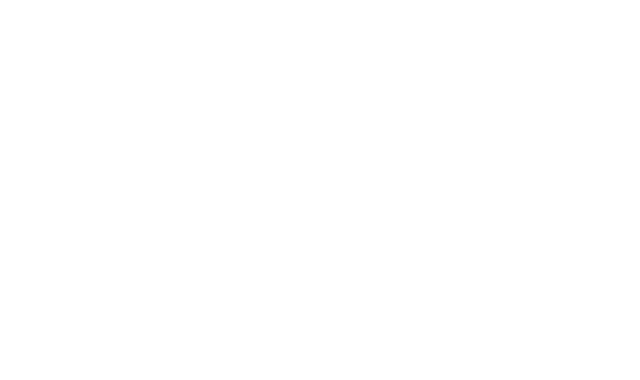
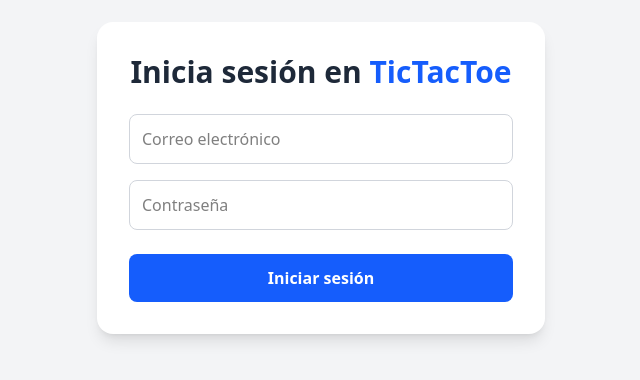
Before and after one commit to AlejandroGuerraJimenez/TicTacToe-Frontend, an Angular app in the folder tictactoe/: page /login in a window 1280 px wide. Before the commit this address led to /. Shown: the part 222-602 px from the top of the page, without its empty margins (319-959 px from the left). Built offline with nearby package versions, Linux system fonts and the light colour scheme.

Commit message:
Added new login component

```diff
--- a/tictactoe/src/app/app.routes.ts
+++ b/tictactoe/src/app/app.routes.ts
@@ -1,7 +1,9 @@
 import { Routes } from '@angular/router';
 import { RegisterComponent } from './components/register/register';
+import { LoginComponent } from './components/login/login';
 
 export const routes: Routes = [
   { path: 'register', component: RegisterComponent },
-  { path: '', redirectTo: 'register', pathMatch: 'full' } // Redirige al registro al abrir la web
+  { path: '', redirectTo: 'register', pathMatch: 'full' },
+  { path: 'login', component: LoginComponent }
 ];
--- a/tictactoe/src/app/components/login/login.html
+++ b/tictactoe/src/app/components/login/login.html
@@ -1 +1,40 @@
-<p>login works!</p>
+<div class="bg-gray-100 flex items-center justify-center min-h-screen">
+  <div class="w-full max-w-md">
+    <form
+      id="loginForm"
+      class="bg-white shadow-lg rounded-2xl p-8 flex flex-col gap-6"
+      (ngSubmit)="onLogin()"
+    >
+      <h2 class="text-3xl font-bold text-center text-gray-800">
+        Inicia sesión en <span class="text-blue-600">TicTacToe</span>
+      </h2>
+
+      <div class="flex flex-col gap-4">
+        <input
+          type="email"
+          placeholder="Correo electrónico"
+          class="border border-gray-300 rounded-lg p-3 focus:outline-none focus:ring-2 focus:ring-blue-400"
+          [(ngModel)]="email"
+          name="email"
+          required
+        />
+
+        <input
+          type="password"
+          placeholder="Contraseña"
+          class="border border-gray-300 rounded-lg p-3 focus:outline-none focus:ring-2 focus:ring-blue-400"
+          [(ngModel)]="password"
+          name="password"
+          required
+        />
+      </div>
+
+      <button
+        type="submit"
+        class="w-full bg-blue-600 hover:bg-blue-700 text-white font-semibold py-3 rounded-lg transition duration-200 ease-in-out transform hover:scale-105"
+      >
+        Iniciar sesión
+      </button>
+    </form>
+  </div>
+</div>
--- a/tictactoe/src/app/components/login/login.ts
+++ b/tictactoe/src/app/components/login/login.ts
@@ -1,11 +1,33 @@
-import { Component } from '@angular/core';
+import { Component, inject } from '@angular/core';
+import { FormsModule } from '@angular/forms';
+import { AuthService } from '../../services/auth.service';
 
 @Component({
   selector: 'app-login',
-  imports: [],
+  imports: [FormsModule],
   templateUrl: './login.html',
-  styleUrl: './login.css',
 })
-export class Login {
+export class LoginComponent {
+  private authService = inject(AuthService);
 
+  // En este login usaremos email + password
+  email: string = '';
+  password: string = '';
+
+  onLogin() {
+    const credentials = {
+      email: this.email,
+      password: this.password,
+    };
+
+    this.authService.login(credentials).subscribe({
+      next: (response) => {
+        console.log('Login exitoso:', response);
+        // Aquí más adelante puedes guardar el usuario/token y navegar
+      },
+      error: (error) => {
+        console.error('Error al iniciar sesión:', error);
+      },
+    });
+  }
 }
--- a/tictactoe/src/app/services/auth.service.ts
+++ b/tictactoe/src/app/services/auth.service.ts
@@ -13,4 +13,9 @@
   register(userData: any): Observable<any> {
     return this.http.post(`${this.apiUrl}/register`, userData);
   }
+
+  login(credentials: { username?: string; email?: string; password: string }): Observable<any> {
+    // El backend espera username y password; si usas email, ajusta el endpoint.
+    return this.http.post(`${this.apiUrl}/login`, credentials);
+  }
 }
```
Also changed, not shown: tictactoe/src/app/components/login/login.css (deleted).
